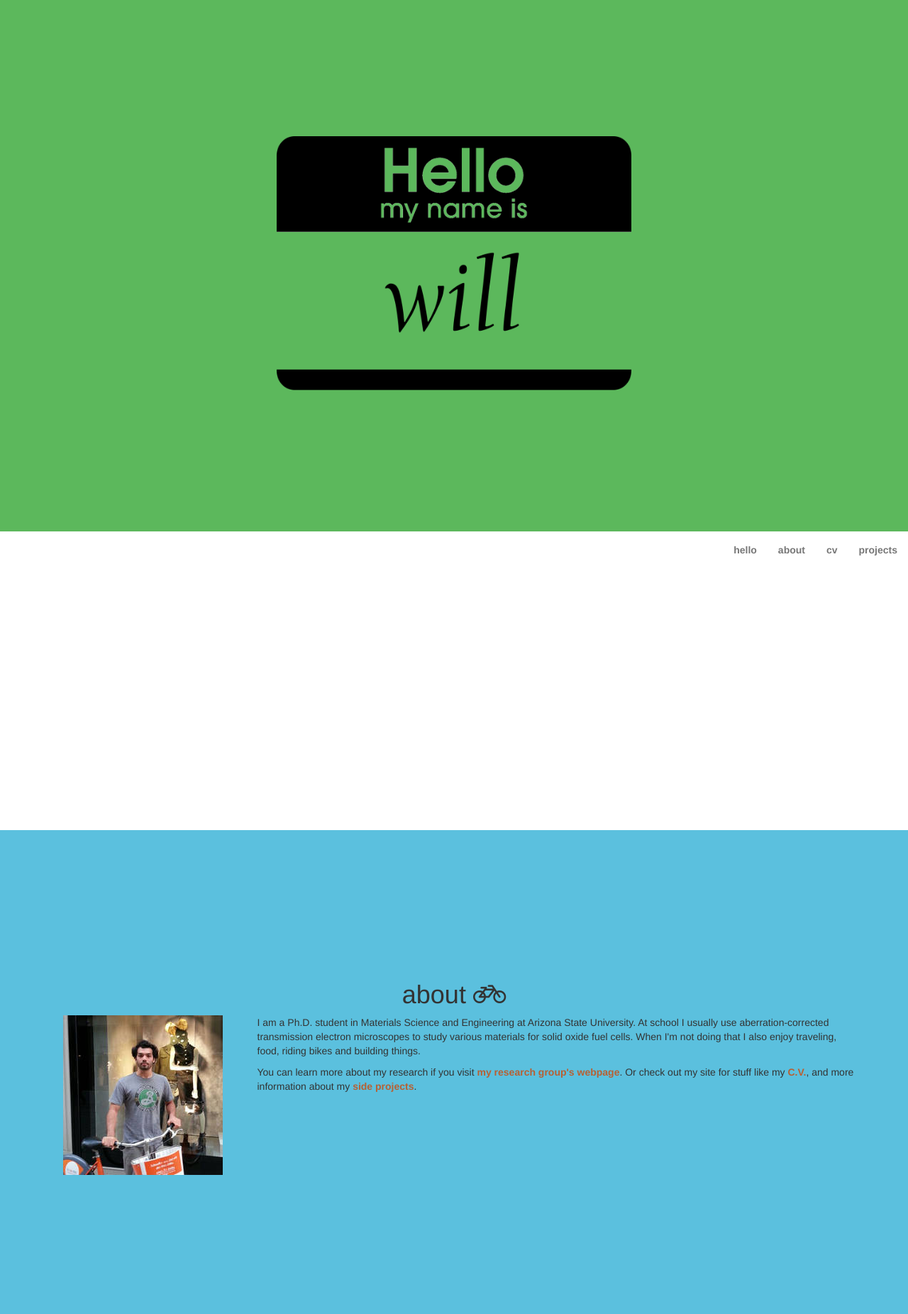
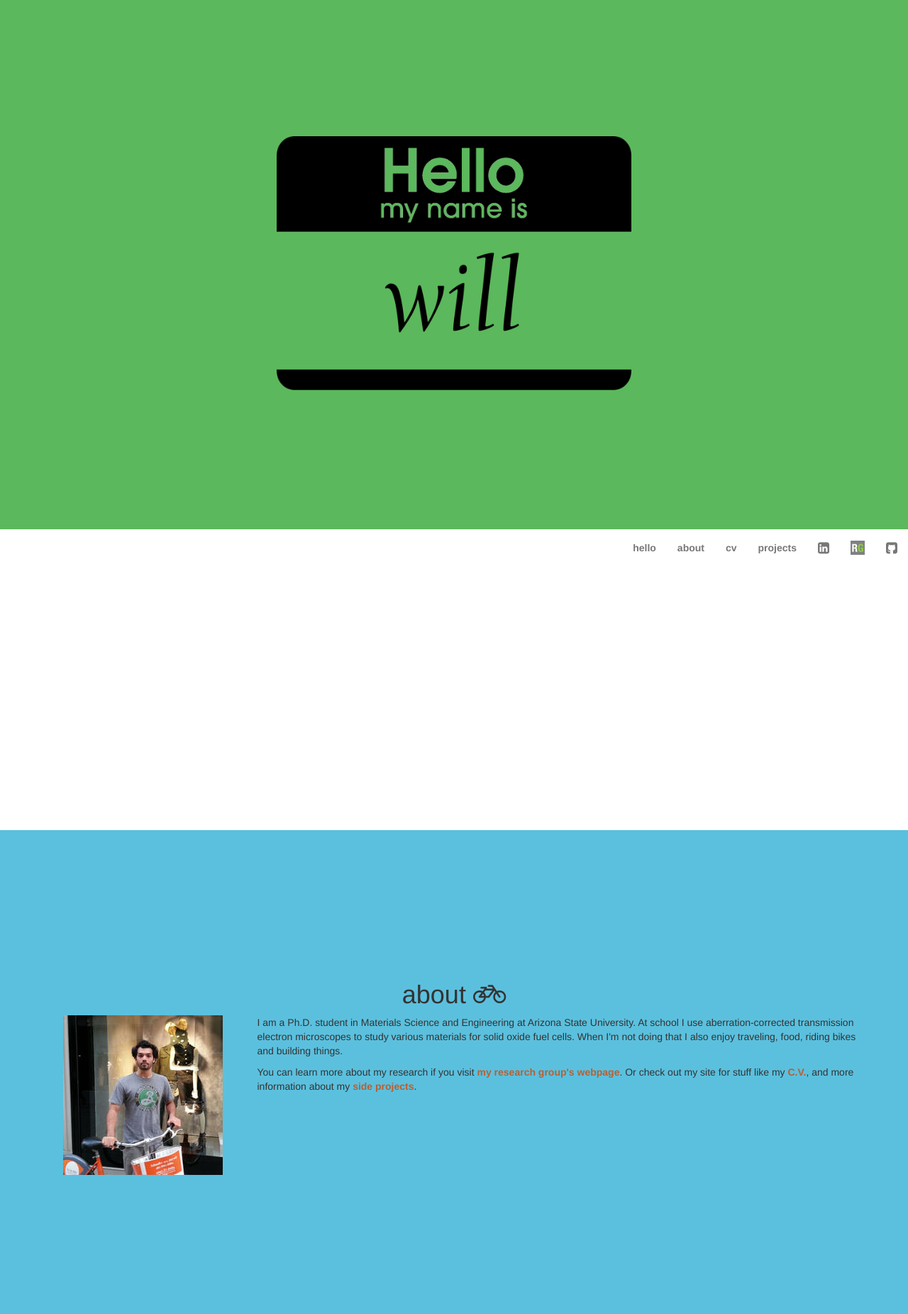
Before and after one commit to willjbowman/wills-website, a PHP site: page /will.html in a window 1280 px wide. Shown: the top 1852 px of the page at 71% size. Run offline with PHP 8.4, Linux system fonts and the light colour scheme.

Commit message:
worked on cv, added links to linkedin research gate and github

```diff
--- a/css/will.css
+++ b/css/will.css
@@ -126,6 +126,15 @@ a.about-link {
 	text-align: center;
 }
 
+.nav_btn_RG {
+	height: 23px;
+	padding-bottom: 3px;
+}
+
+.nav_btn.img:hover {
+	background-color: black;
+}
+
 .panel {
 	margin-bottom: 0;
 	background-color: transparent;
--- a/will.html
+++ b/will.html
@@ -51,6 +51,15 @@
         <li>
           <a href="#projects" class="nav_btn">projects</a>
         </li>
+        <li>
+          <a href="https://www.linkedin.com/in/bowmanwilliam" target="_blank" class="nav_btn"><i class="fa fa-linkedin-square fa-lg"></i></a>
+        </li>
+        <li>
+          <a href="#" target="_blank" class="nav_btn img" style="width:"><img src="img/research_gate.png" class="nav_btn_RG"></a>
+        </li>
+        <li>
+          <a href="https://github.com/willjbowman" target="_blank" class="nav_btn"><i class="fa fa-github-square fa-lg"></i></a>
+        </li>
       </ul>
     </div><!-- .collapse navbar-collapse -->
 
@@ -77,7 +86,7 @@
         <img src="img/will.jpg">
       </div>
       <div class="col-md-9">
-        <p>I am a Ph.D. student in Materials Science and Engineering at Arizona State University. At school I usually use aberration-corrected transmission electron microscopes to study various materials for solid oxide fuel cells. When I'm not doing that I also enjoy traveling, food, riding bikes and building things.</p>
+        <p>I am a Ph.D. student in Materials Science and Engineering at Arizona State University. At school I use aberration-corrected transmission electron microscopes to study various materials for solid oxide fuel cells. When I'm not doing that I also enjoy traveling, food, riding bikes and building things.</p>
         <p>You can learn more about my research if you visit <b><a href="http://crozier.faculty.asu.edu/people/current-graduate-students/will-bowman/" class="about-link">my research group's webpage</a></b>. Or check out my site for stuff like my <b><a href="#cv" class="about-link">C.V.</a></b>, and more information about my <b><a href="#projects" class="about-link">side projects</a></b>.</p>
       </div>
     </div>
@@ -114,7 +123,10 @@
             <p><b>Material synthesis: </b>Though I mainly focus on characterization, I have experience optimizing syntheses for doped CeO<sub>2</sub>-based nanoparticles by spray drying (rapid evaporation) and solvo-thermal routes. Spray drying is certainly a 'quick-and-dirty' method that gets the job done, producing particles of random morphology and sizes ranging from 30 to 50 nm. I've fonud that solvo-thermal synthesis offers much better shape control, particulary for nano-cubes ranging from tens to hundreds of nanometers (which make pretty neat TEM specimens).</p>
             <p><b>Materials characterization: </b>XRD, Impedance spectroscopy, SEM</p>
             <p><b>Transmission electron microscopy: </b>Sample preparation, TEM, STEM, EELS, EDX</p>
-            <p><b>Coding, for science!...and the web: </b>Matlab, Python, ruby (rails - rabl: json), html, css, js (jquery), json</p>
+            <p><b>Coding, for science!...and the web: </b>I started stripting Matlab to do my homework and for my research, but then I got really interested in code so I started learning other languages. I've pretty much switched entirely to Python for my research-related coding needs: I use the <a href="http://www.pyzo.org/" target="_blank">Pyzo IDE (IEP)</a> which is free and ships with NumPy, SciPy, MatPlotLib and others. I've written some handy functions that I'm planning to put on GitHub.
+            <br><br>
+            I also toy with Ruby on Rails, and have really liked using the <a href="https://github.com/nesquena/rabl" target="_blank">rabl gem</a> to quickly build json APIs which talk to various little ajax apps I've prototyped with the Jquery Mobile and Bootstrap libraries. I like the Phonegap/Cordova.js libraries and plugins, and find that Adobe's Phonegap build platform provides a really slick workflow (especially with Hyration activated) for mobile deployment.
+            </p>
             <p><b>Other: </b>Basic Spanish.</p>
           </div>
         </div>
@@ -123,9 +135,10 @@
             <h3>experience</h3>
           </div>
           <div class="panel panel-body">
-            <p>job job job</p>
-            <p>job job job</p>
-            <p>job job job</p>
+            <p><b>2012 - now: </b>Ph.D. Research Assistant, Crozier Research Group, Arizona State University</p>
+            <p><b>2010 - 2012 </b>Undergraduate Researcher, Crozier Research Group, Arizona State University</p>
+            <p><b>2011: </b>Summer Undergraduate Research Fellow, National Institute of Standards and Technology</p>
+            <p><b>2010 - 2011: </b>Undergraduate Researcher, Holbert Research Group, Arizona State University</p>
           </div>
         </div>
       </div>
```
Also changed, not shown: img/research_gate.png (added).
